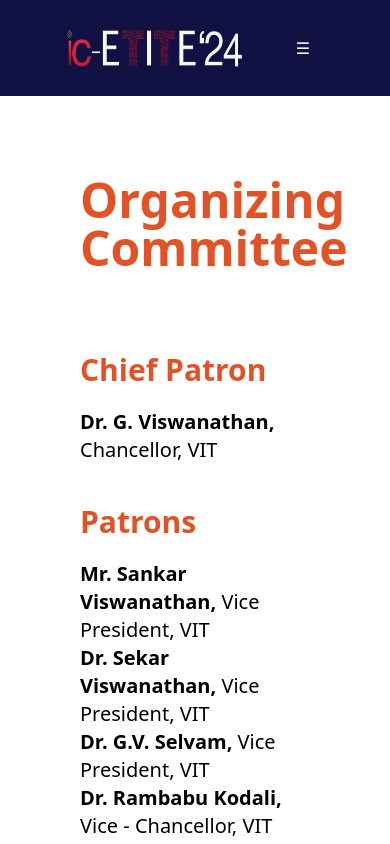
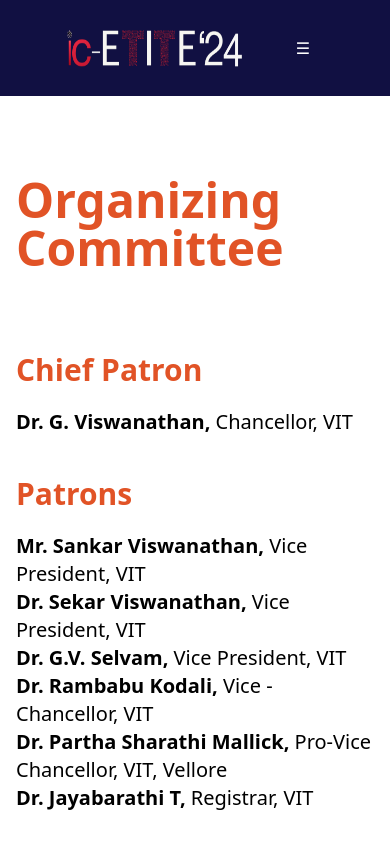
Before and after one commit to Shivd131/icetite-landing-deployed, a Next.js app: page /committee in a window 390 px wide. Shown: the top 844 px of the page. Built offline with nearby package versions, Linux system fonts and the light colour scheme.

Commit message:
feat: frontend

```diff
--- a/src/pages/committee.js
+++ b/src/pages/committee.js
@@ -241,7 +241,7 @@
     <div>
       <Navbar />
 
-      <div className="mx-20">
+      <div className="mx-4 md:mx-20 lg:mx-20">
         <h1 className="text-5xl font-bold text-[#E15326] pt-20 pb-10">
           Organizing Committee
         </h1>
```
